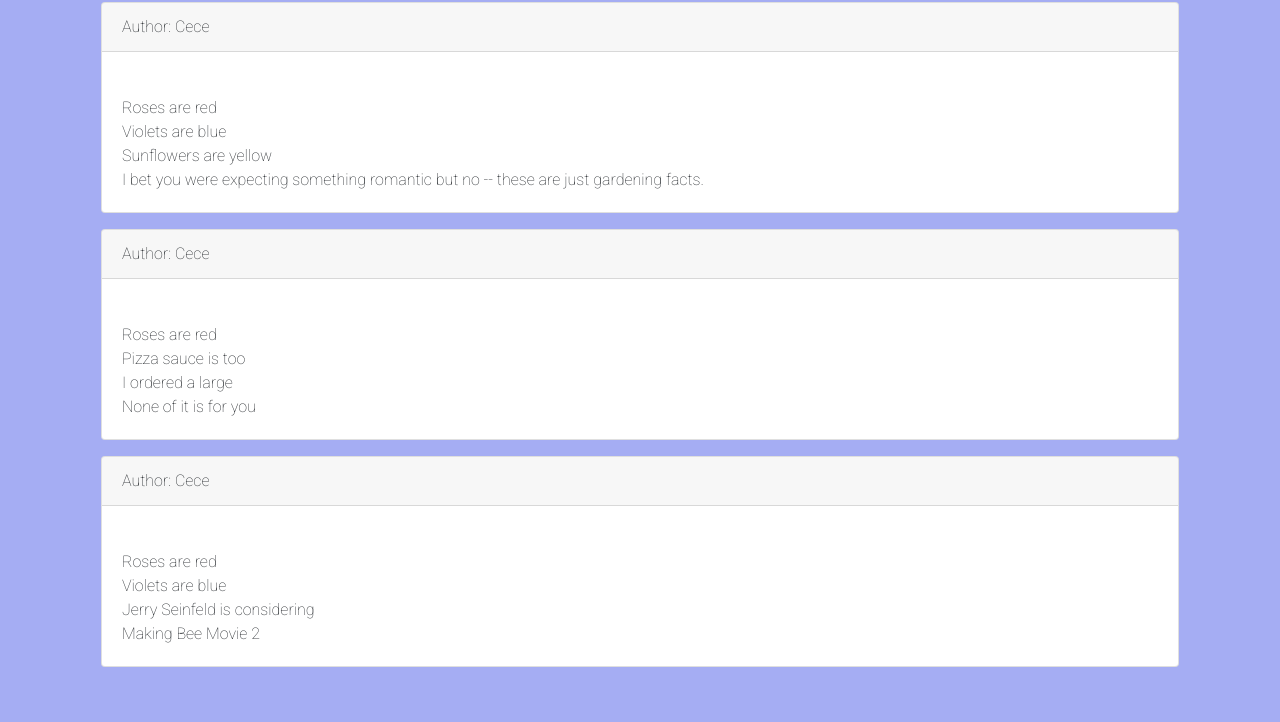
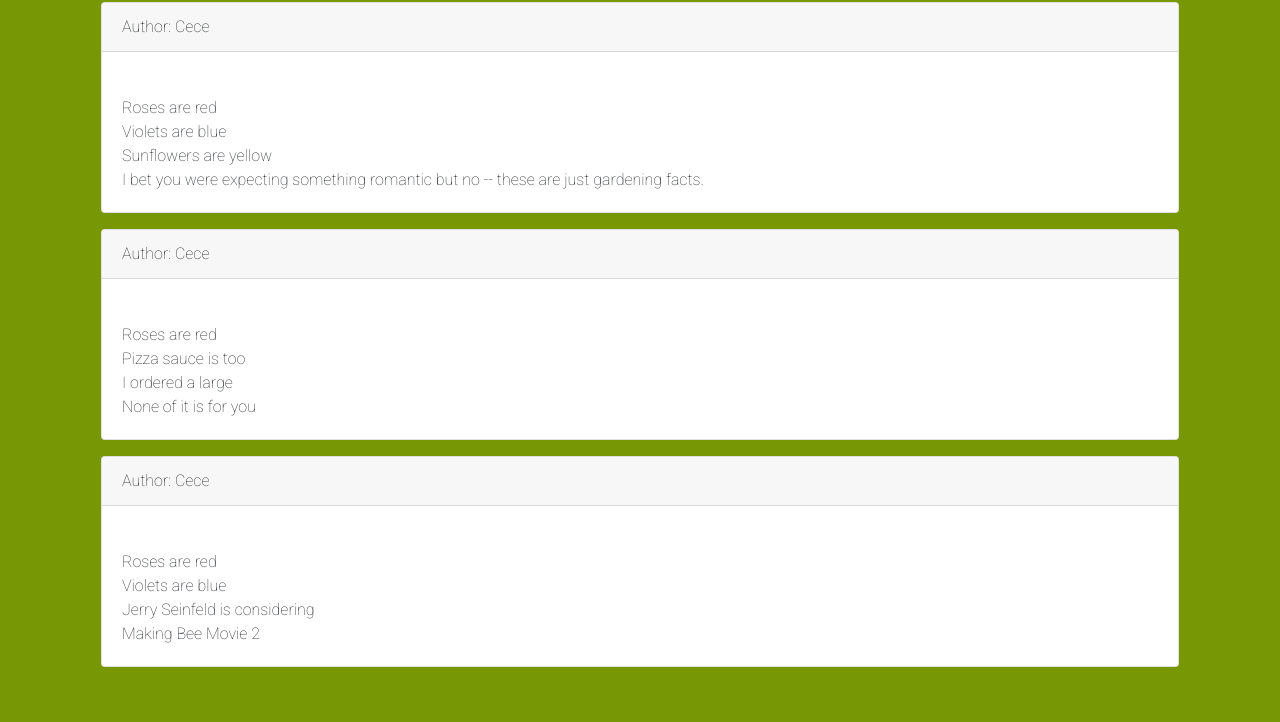
Before and after one commit to wyncode/c40_merge_conflict_practice, a plain HTML site: page index.html in a window 1280 px wide. Shown: the part 78-800 px from the top of the page. Drawn offline with nearby package versions, Linux system fonts and the light colour scheme.

Commit message:
update background color

```diff
--- a/index.css
+++ b/index.css
@@ -4,9 +4,9 @@
   font-family: "Roboto", sans-serif;
 }
 
-/* YOUR CODE HERE: Change the background-color property to a different color of your choice. */
+/* YOUR CODE HERE: Change the background-color property of the <body> tag to a different color of your choice. */
 body {
-  background-color: #a5adf3;
+  background-color: #789704;
 }
 
 .single-poem {
```
